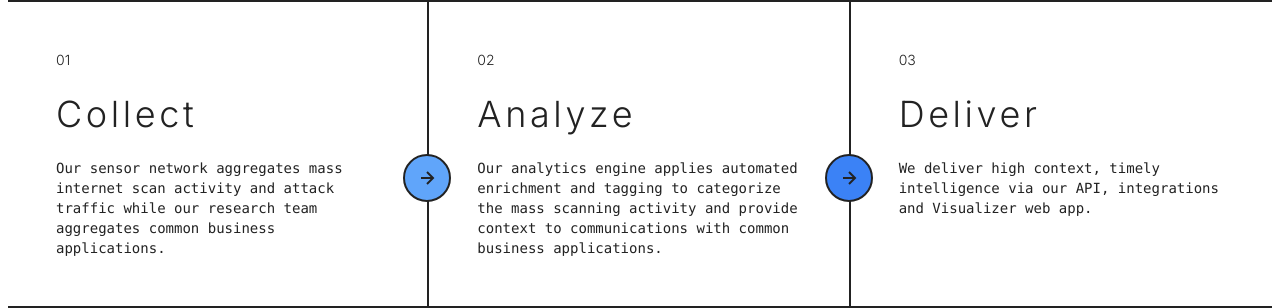
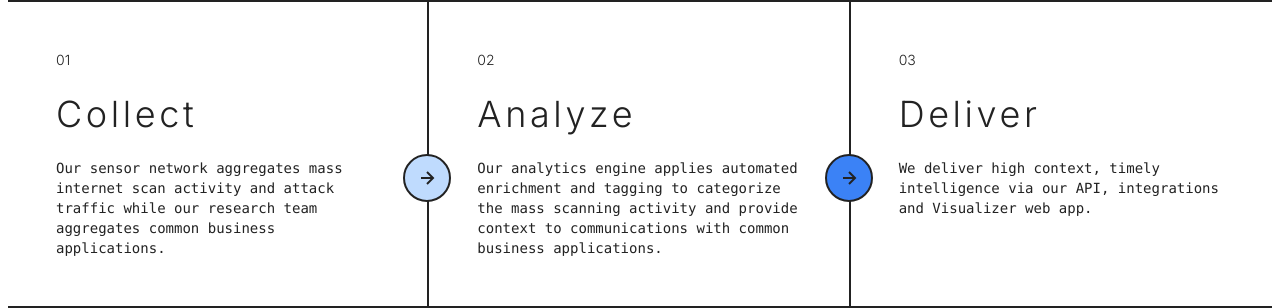
Before and after one commit to knlrvr/neu-noise, a Next.js app: page / in a window 1280 px wide. Shown: the part 2084-2392 px from the top of the page. Built offline with nearby package versions, Linux system fonts and the light colour scheme.

Commit message:
changed icon color on insight page

```diff
--- a/src/components/insight.tsx
+++ b/src/components/insight.tsx
@@ -15,7 +15,7 @@ const Insight = () => {
             Our sensor network aggregates mass internet scan activity and attack traffic
             while our research team aggregates common business applications.
           </p>
-          <div className="absolute top-[92%] right-3/5 md:top-1/2 md:-right-6 bg-blue-400 rounded-full h-12 w-12 border-2 border-[#222] flex justify-center items-center text-2xl">
+          <div className="absolute top-[92%] right-3/5 md:top-1/2 md:-right-6 bg-blue-200 rounded-full h-12 w-12 border-2 border-[#222] flex justify-center items-center text-2xl">
             <BiRightArrowAlt
               className="rotate-90 md:rotate-0" />
           </div>
```
